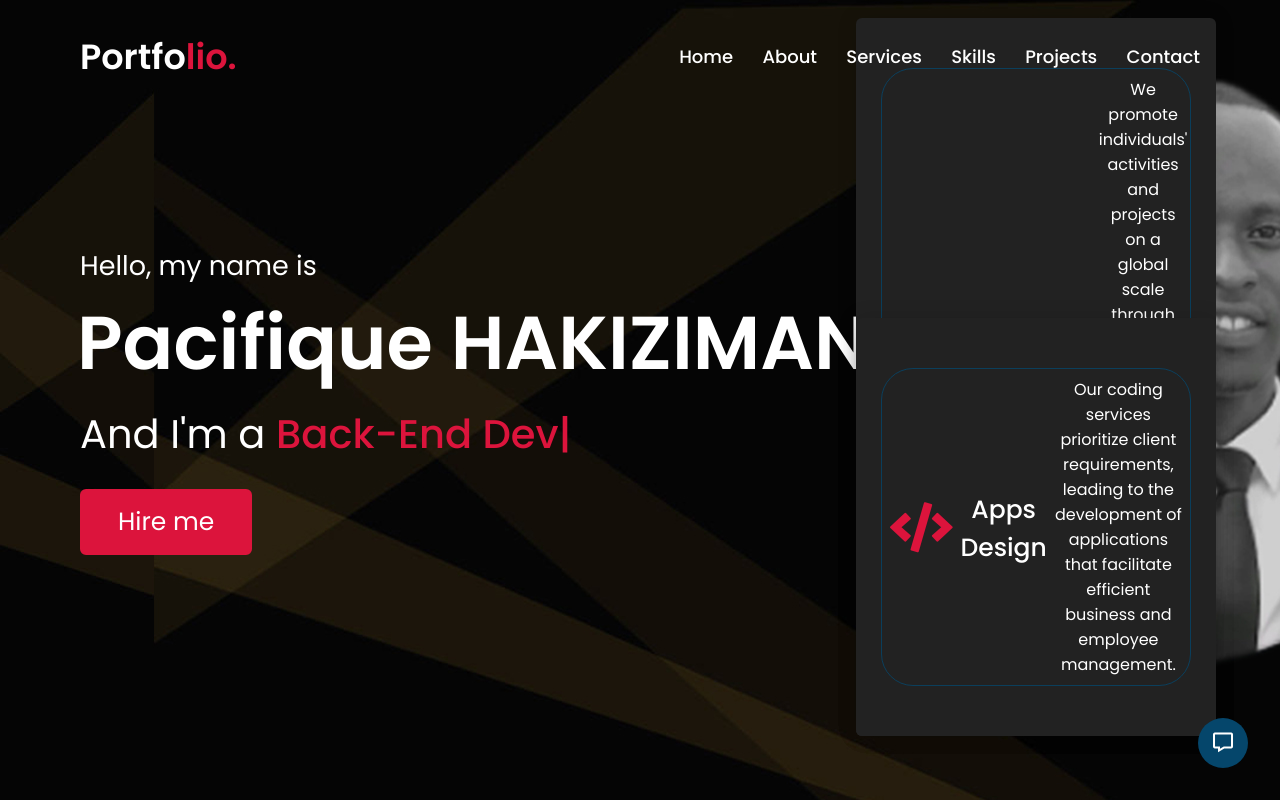
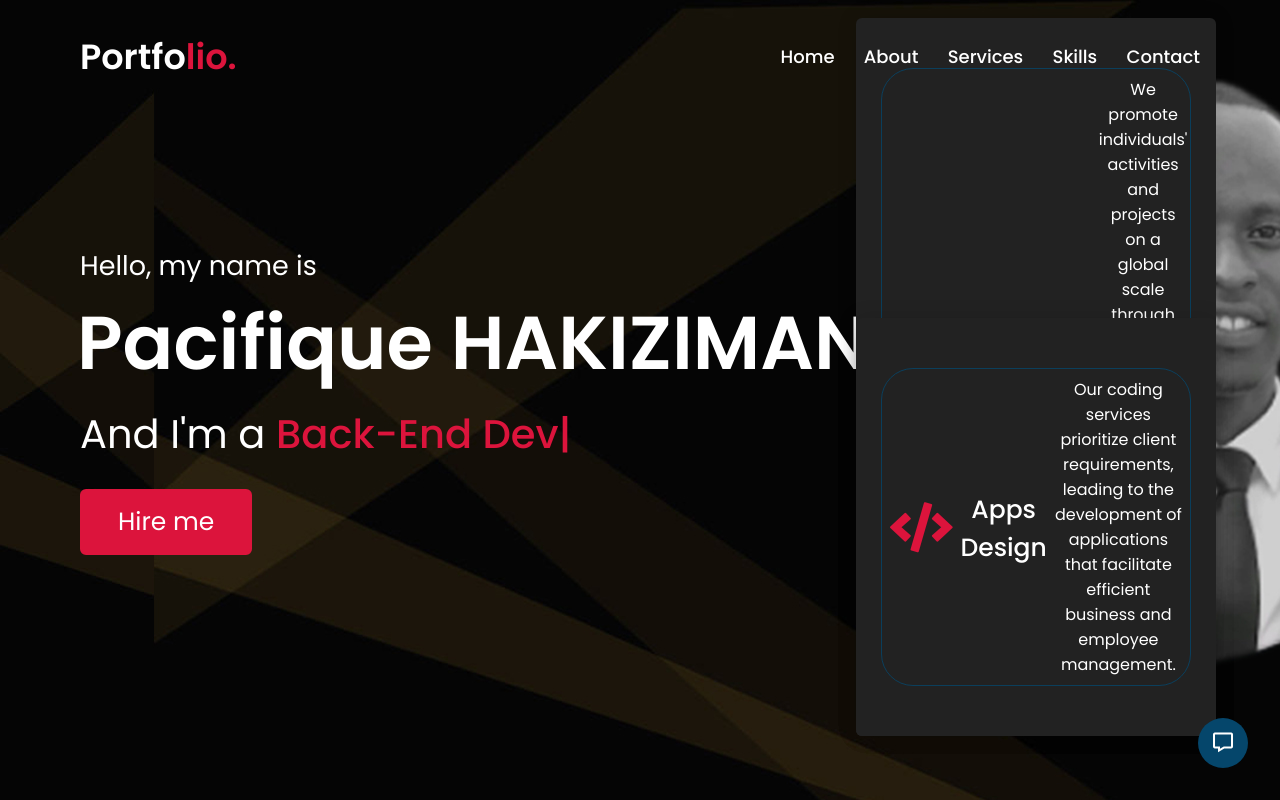
Before and after one commit to paccy123456789/Potifolio, a plain HTML site: page index.html in a window 1280 px wide. Shown: the top 800 px of the page. Drawn offline with nearby package versions, Linux system fonts and the light colour scheme; files whose address does not match are found by name.

Commit message:
Update index.html

```diff
--- a/index.html
+++ b/index.html
@@ -27,7 +27,6 @@
                 <li><a href="#about" class="menu-btn">About</a></li>
                 <li><a href="#services" class="menu-btn">Services</a></li>
                 <li><a href="#skills" class="menu-btn">Skills</a></li>
-                <li><a href="#teams" class="menu-btn">Projects</a></li>
                 <li><a href="#contact" class="menu-btn">Contact</a></li>
             </ul>
             <div class="menu-btn">
```
